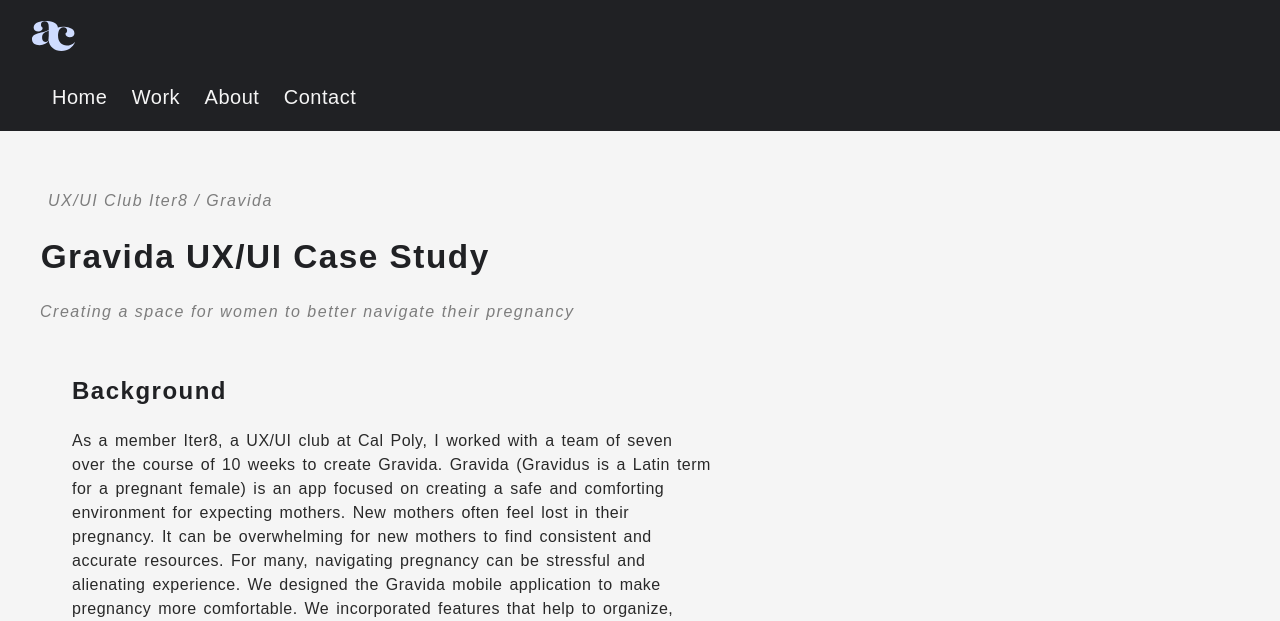
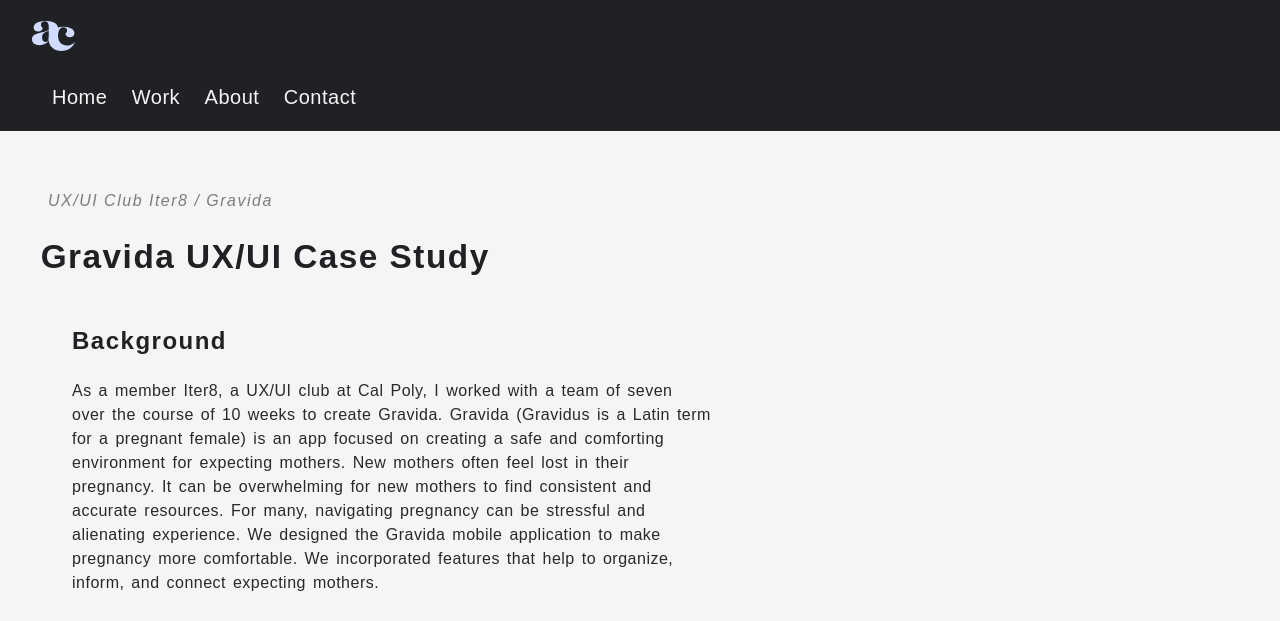
Before and after one commit to anaccisneros/portfolio_old, a plain HTML site: page iter8_gravida.html in a window 1280 px wide. Shown: the top 621 px of the page. Drawn offline with Linux system fonts and the light colour scheme; a web font is replaced by a local one.

Commit message:
Add files via upload

```diff
--- a/iter8_gravida.html
+++ b/iter8_gravida.html
@@ -45,7 +45,6 @@
 
               <section class="titlework3">
                 <h2>Gravida UX/UI Case Study</h2>
-                <h4>Creating a space for women to better navigate their pregnancy</h4>
             </section>
 
 
```
